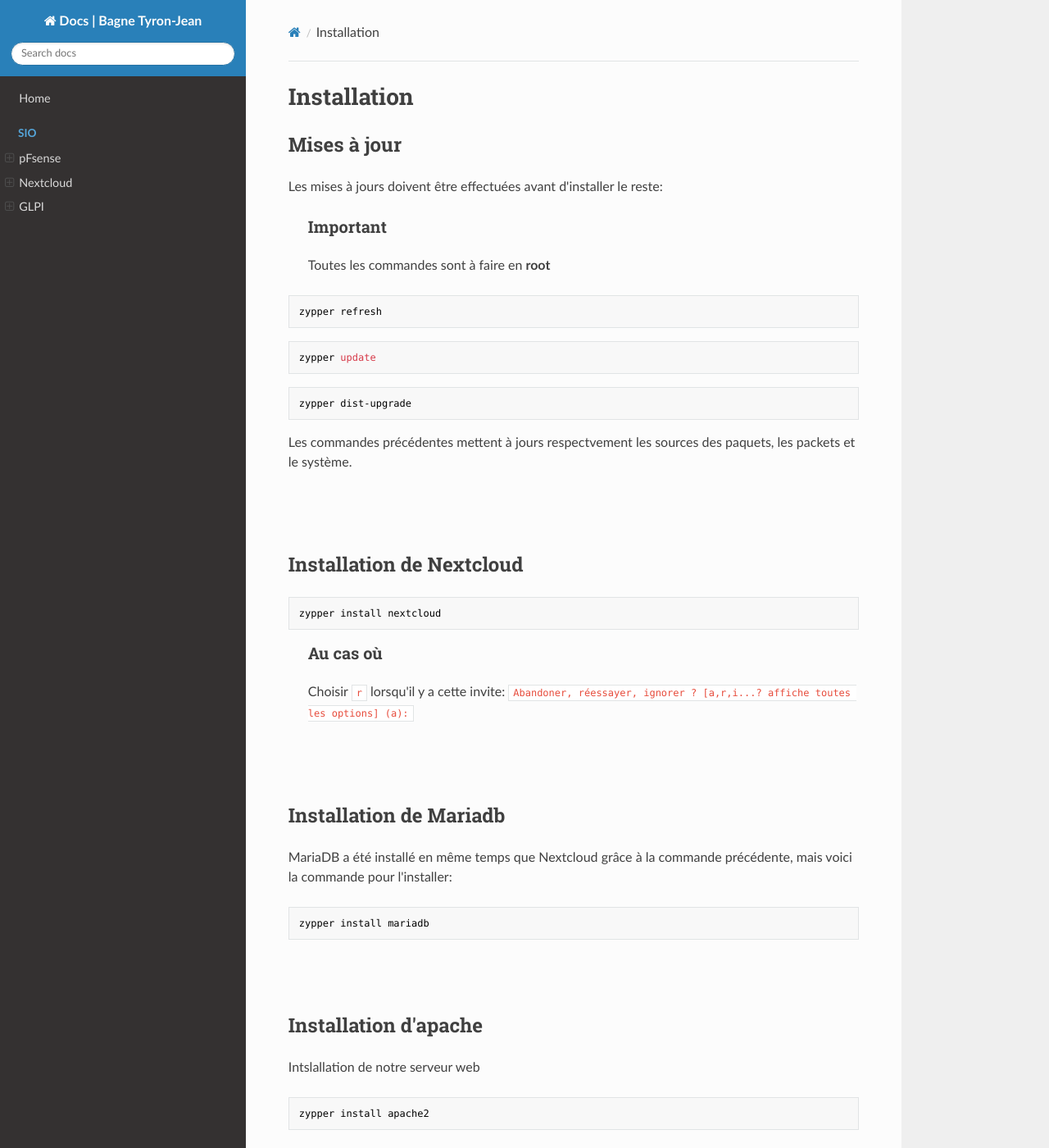
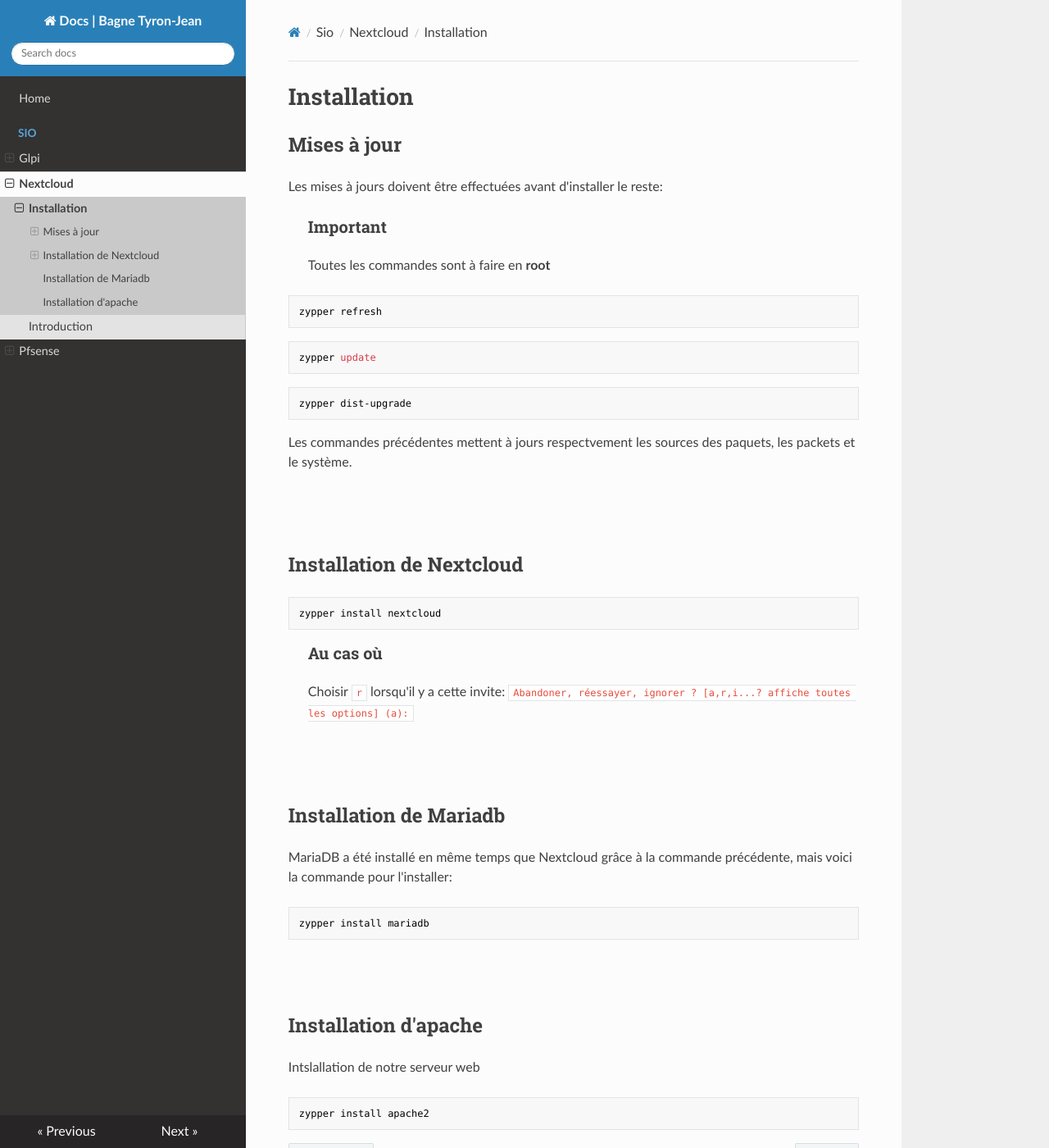
Before and after one commit to wepfen/doc, an MkDocs documentation site: the page built from docs/sio/nextcloud/installation.md, in a window 1280 px wide and 1400 px high. Shown: the whole window at 82% size. Built offline with MkDocs 1.6.1, drawn with Linux system fonts in a browser that asks for light colours; nearby versions of some CDN libraries.

```diff
--- a/mkdocs.yml
+++ b/mkdocs.yml
@@ -13,15 +13,15 @@ markdown_extensions:
   - markdown_include.include:
       base_path: .
   - admonition
-nav:
-    - Home: 'index.md'
-    - SIO:
-      - pFsense:
-        - Introduction: '/sio/pfsense/index'
-      - Nextcloud:
-        - Introduction: '/sio/nextcloud/introduction'
-        - Installation: '/sio/nextcloud/installation'
-      - GLPI:
-        - Introduction: '/sio/glpi/index'
+#nav:
+#    - Home: 'index.md'
+#    - SIO:
+#      - pFsense:
+#        - Introduction: '/sio/pfsense/index'
+#      - Nextcloud:
+#        - Introduction: '/sio/nextcloud/introduction'
+#        - Installation: '/sio/nextcloud/installation'
+#      - GLPI:
+#        - Introduction: '/sio/glpi/index'
 
 #docs_dir: 'docs'
```
